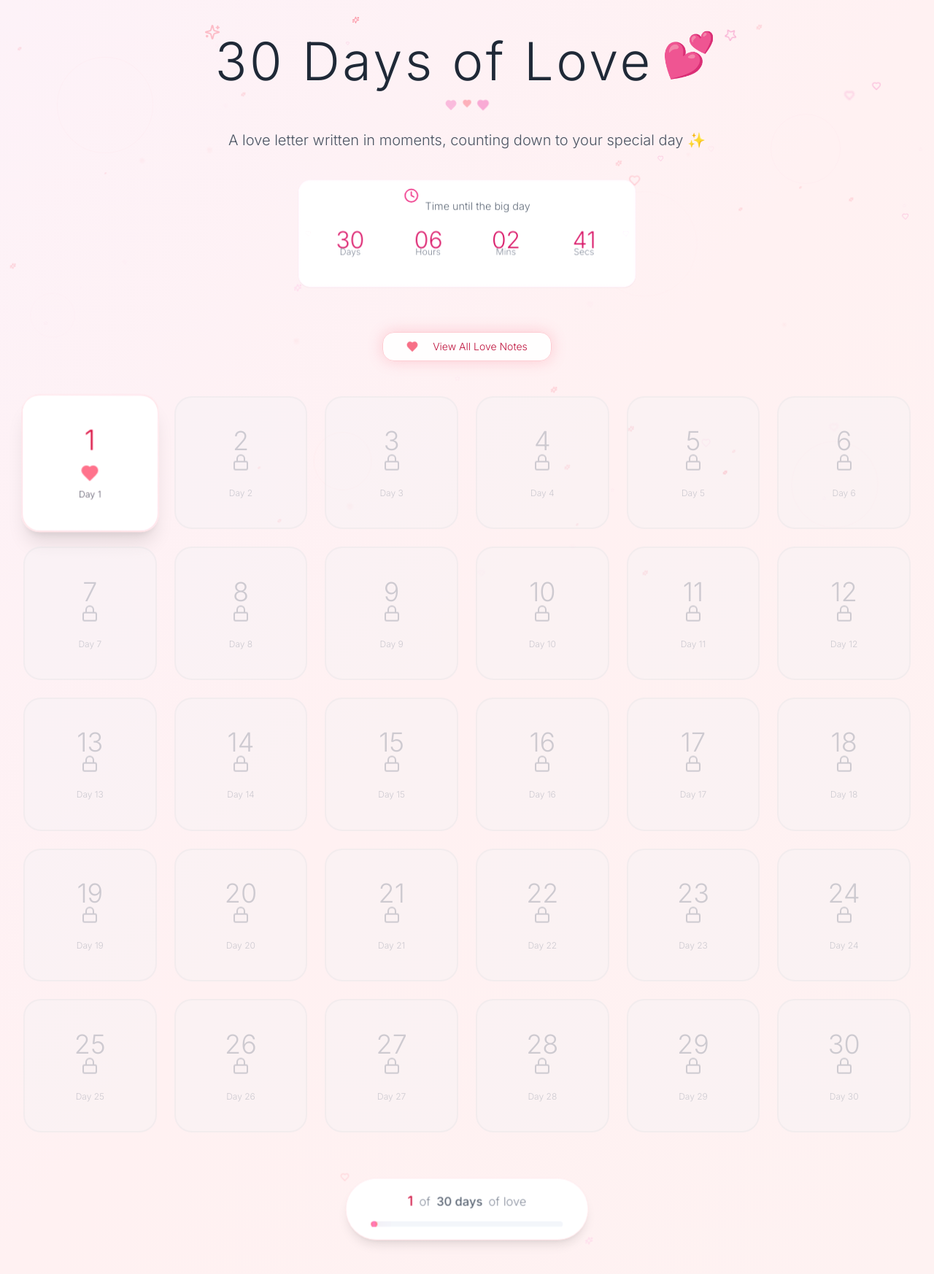
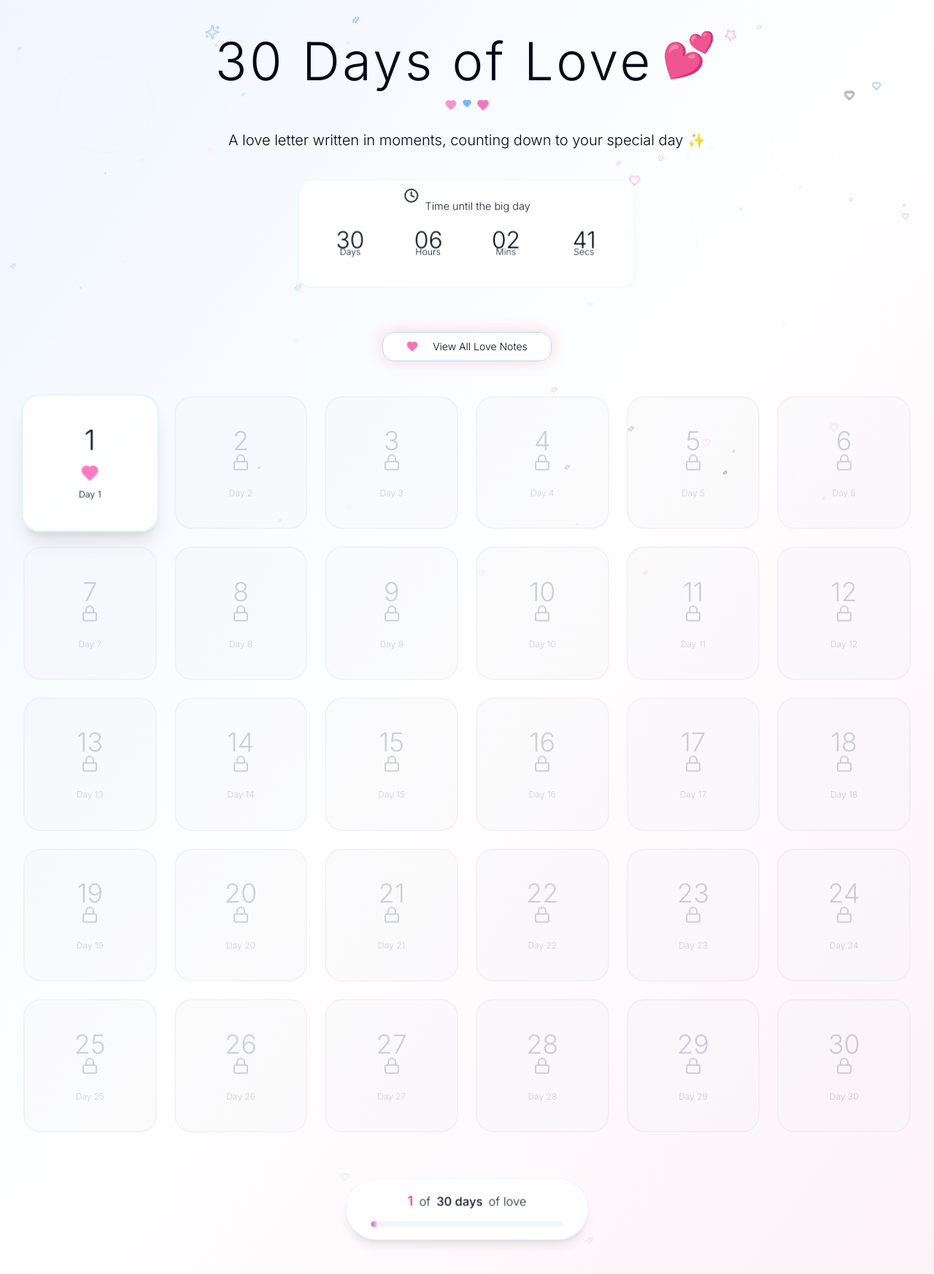
Before and after one commit to anandumv003/thirty-days-of-you-countdown, a React (Vite) app: page / in a window 1280 px wide. Shown: the whole page at 73% size. Built offline with nearby package versions, Linux system fonts and the light colour scheme.

Commit message:
Refine design with new color scheme and messages
Updated the website's color scheme to include pink, white, blue, navy blue, and black. Incorporated the new messages provided by the user. Modified `src/pages/Index.tsx` and `src/components/DayModal.tsx` to reflect these changes.

```diff
--- a/src/components/CountdownTimer.tsx
+++ b/src/components/CountdownTimer.tsx
@@ -1,3 +1,4 @@
+
 import { useState, useEffect } from 'react';
 import { Clock, Heart, Sparkles } from 'lucide-react';
 
@@ -38,18 +39,18 @@ const CountdownTimer = ({ targetDate }: CountdownTimerProps) => {
   }, [targetDate]);
 
   return (
-    <div className="bg-white/70 backdrop-blur-sm rounded-2xl p-6 border border-pink-100 shadow-sm max-w-md mx-auto relative hover-romantic animate-love-pulse">
-      {/* Floating romantic elements */}
+    <div className="bg-white/70 backdrop-blur-sm rounded-2xl p-6 border border-blue-100 shadow-sm max-w-md mx-auto relative hover-romantic animate-love-pulse">
+      {/* Floating romantic elements in her favorite colors */}
       <div className="absolute -top-2 -right-2">
-        <Heart className="w-4 h-4 text-rose-300 opacity-60 animate-float" />
+        <Heart className="w-4 h-4 text-pink-400 opacity-60 animate-float" />
       </div>
       <div className="absolute -bottom-2 -left-2">
-        <Sparkles className="w-3 h-3 text-pink-300 opacity-50 animate-twinkle" />
+        <Sparkles className="w-3 h-3 text-blue-400 opacity-50 animate-twinkle" />
       </div>
 
       <div className="flex items-center justify-center gap-2 mb-4 animate-fade-in">
-        <Clock className="w-5 h-5 text-pink-600 animate-gentle-bounce" />
-        <span className="text-sm font-light text-gray-600">Time until the big day</span>
+        <Clock className="w-5 h-5 text-navy-600 animate-gentle-bounce" />
+        <span className="text-sm font-light text-navy-600">Time until the big day</span>
       </div>
 
       <div className="grid grid-cols-4 gap-4">
@@ -60,22 +61,22 @@ const CountdownTimer = ({ targetDate }: CountdownTimerProps) => {
           { label: 'Secs', value: timeLeft.seconds },
         ].map((item, index) => (
           <div key={item.label} className={`text-center animate-fade-in animate-delay-${(index + 1) * 100}`}>
-            <div className="text-2xl md:text-3xl font-light text-pink-700 mb-1 animate-love-pulse">
+            <div className="text-2xl md:text-3xl font-light text-navy-700 mb-1 animate-love-pulse">
               {item.value.toString().padStart(2, '0')}
             </div>
-            <div className="text-xs text-gray-500 font-light animate-gentle-bounce animate-delay-200">
+            <div className="text-xs text-navy-500 font-light animate-gentle-bounce animate-delay-200">
               {item.label}
             </div>
           </div>
         ))}
       </div>
 
-      {/* Additional romantic touches */}
+      {/* Additional romantic touches in her colors */}
       <div className="absolute top-1/2 left-2 transform -translate-y-1/2">
-        <Heart className="w-2 h-2 text-rose-200 opacity-40 animate-heart-beat" />
+        <Heart className="w-2 h-2 text-pink-200 opacity-40 animate-heart-beat" />
       </div>
       <div className="absolute top-1/2 right-2 transform -translate-y-1/2">
-        <Heart className="w-2 h-2 text-pink-200 opacity-40 animate-heart-beat animate-delay-500" />
+        <Heart className="w-2 h-2 text-blue-200 opacity-40 animate-heart-beat animate-delay-500" />
       </div>
     </div>
   );
--- a/src/pages/Index.tsx
+++ b/src/pages/Index.tsx
@@ -12,8 +12,8 @@ const countdownStartDate = new Date('2025-06-22'); // Start date - adjust this t
 const messages = [
   {
     day: 1,
-    title: "The Countdown Begins",
-    message: "30 days until your birthday, and I can't help but feel lucky to be the one celebrating it with you this year. A beautiful soul was born — and she grew into the woman I adore with all my heart. Here's to every magical moment ahead.",
+    title: "How We Met",
+    message: "We met like strangers in a story neither of us planned. My cousin came over, you tagged along, and everything changed. We shared drinks, some laughs... and suddenly, there you were — drunk, adorable, vomiting on me, and kissing me like the universe had no rules. You had someone else then, so I let it go. But a year later, when life circled back, you came into my world again — this time, for real. It's been messy, wild, painful, beautiful... but through every up and down, I've never stopped loving you. You stood by me when I was at my lowest. And I promise you — I'll make it all worth it. This is our love story, and I wouldn't change a single thing.",
     imageUrl: "/photos/day1.jpg"
   },
   {
@@ -25,7 +25,7 @@ const messages = [
   {
     day: 3,
     title: "The One I Love",
-    message: "You're not just someone I love — you're *the one*. The person I want to talk to after a long day, the one I want beside me for every tomorrow.",
+    message: "You're not just someone I love — you're the one. The person I want to talk to after a long day, the one I want beside me for every tomorrow.",
     imageUrl: "/photos/day3.jpg"
   },
   {
@@ -223,14 +223,18 @@ const Index = () => {
   };
 
   return (
-    <div className="min-h-screen bg-gradient-to-br from-pink-50 via-rose-50 to-red-50 relative overflow-hidden">
-      {/* Enhanced magical floating elements with more animations */}
+    <div className="min-h-screen bg-gradient-to-br from-blue-50 via-white to-pink-50 relative overflow-hidden">
+      {/* Enhanced magical floating elements with her favorite colors */}
       <div className="fixed inset-0 pointer-events-none overflow-hidden">
-        {/* Floating Hearts with varied animations */}
+        {/* Floating Hearts with navy blue and pink variations */}
         {[...Array(15)].map((_, i) => (
           <Heart
             key={`heart-${i}`}
-            className={`absolute text-pink-300 opacity-20 ${
+            className={`absolute opacity-20 ${
+              i % 4 === 0 ? 'text-pink-400' :
+              i % 4 === 1 ? 'text-blue-400' :
+              i % 4 === 2 ? 'text-navy-600' : 'text-pink-300'
+            } ${
               i % 3 === 0 ? 'animate-float' :
               i % 3 === 1 ? 'animate-heart-beat' : 'animate-gentle-bounce'
             } animate-delay-${(i * 200) % 2000}`}
@@ -243,11 +247,14 @@ const Index = () => {
           />
         ))}
 
-        {/* Twinkling Sparkles */}
+        {/* Twinkling Sparkles in blue tones */}
         {[...Array(20)].map((_, i) => (
           <Sparkles
             key={`sparkle-${i}`}
-            className={`absolute text-rose-400 opacity-25 animate-twinkle animate-delay-${(i * 150) % 1500}`}
+            className={`absolute opacity-25 ${
+              i % 3 === 0 ? 'text-blue-400' :
+              i % 3 === 1 ? 'text-pink-400' : 'text-navy-500'
+            } animate-twinkle animate-delay-${(i * 150) % 1500}`}
             style={{
               left: `${Math.random() * 100}%`,
               top: `${Math.random() * 100}%`,
@@ -257,11 +264,13 @@ const Index = () => {
           />
         ))}
 
-        {/* Floating Stars */}
+        {/* Floating Stars in navy and white */}
         {[...Array(12)].map((_, i) => (
           <Star
             key={`star-${i}`}
-            className={`absolute text-pink-200 opacity-30 animate-dreamy-sway animate-delay-${(i * 300) % 2000}`}
+            className={`absolute opacity-30 ${
+              i % 2 === 0 ? 'text-navy-400' : 'text-white'
+            } animate-dreamy-sway animate-delay-${(i * 300) % 2000}`}
             style={{
               left: `${Math.random() * 100}%`,
               top: `${Math.random() * 100}%`,
@@ -271,11 +280,11 @@ const Index = () => {
           />
         ))}
 
-        {/* Magic Gifts floating */}
+        {/* Magic Gifts floating in pink tones */}
         {[...Array(8)].map((_, i) => (
           <Gift
             key={`gift-${i}`}
-            className={`absolute text-rose-300 opacity-15 animate-float-delayed animate-delay-${(i * 400) % 2000}`}
+            className={`absolute text-pink-300 opacity-15 animate-float-delayed animate-delay-${(i * 400) % 2000}`}
             style={{
               left: `${Math.random() * 100}%`,
               top: `${Math.random() * 100}%`,
@@ -286,39 +295,39 @@ const Index = () => {
         ))}
       </div>
 
-      {/* Enhanced romantic geometric background with animations */}
+      {/* Enhanced romantic geometric background with her color scheme */}
       <div className="fixed inset-0 opacity-5 pointer-events-none">
-        <div className="absolute top-20 left-20 w-32 h-32 border border-rose-300 rounded-full animate-love-pulse"></div>
+        <div className="absolute top-20 left-20 w-32 h-32 border border-blue-300 rounded-full animate-love-pulse"></div>
         <div className="absolute top-40 right-32 w-24 h-24 border border-pink-300 rounded-full animate-gentle-bounce animate-delay-1000"></div>
-        <div className="absolute bottom-32 left-1/3 w-20 h-20 border border-red-300 rounded-full animate-dreamy-sway animate-delay-2000"></div>
-        <div className="absolute bottom-20 right-20 w-28 h-28 border border-rose-300 rounded-full animate-magic-spin animate-delay-500"></div>
+        <div className="absolute bottom-32 left-1/3 w-20 h-20 border border-navy-300 rounded-full animate-dreamy-sway animate-delay-2000"></div>
+        <div className="absolute bottom-20 right-20 w-28 h-28 border border-blue-300 rounded-full animate-magic-spin animate-delay-500"></div>
         <div className="absolute top-1/2 left-10 w-16 h-16 border border-pink-400 rounded-full animate-twinkle animate-delay-1500"></div>
-        <div className="absolute top-1/3 right-1/4 w-36 h-36 border border-rose-200 rounded-full animate-float animate-delay-700"></div>
+        <div className="absolute top-1/3 right-1/4 w-36 h-36 border border-blue-200 rounded-full animate-float animate-delay-700"></div>
       </div>
 
       <div className="relative z-10 container mx-auto px-4 py-12 max-w-7xl">
-        {/* Enhanced romantic header with more animations */}
+        {/* Enhanced romantic header with her favorite colors */}
         <div className="text-center mb-16">
           <div className="relative inline-block">
-            <h1 className="text-5xl md:text-7xl font-extralight text-gray-800 mb-6 tracking-wider leading-tight animate-fade-in">
+            <h1 className="text-5xl md:text-7xl font-extralight text-navy-900 mb-6 tracking-wider leading-tight animate-fade-in">
               30 Days of Love
               <span className="inline-block ml-3 animate-gentle-bounce text-6xl">💕</span>
             </h1>
-            {/* Enhanced heart decoration with animations */}
+            {/* Enhanced heart decoration with her color palette */}
             <div className="absolute -bottom-2 left-1/2 transform -translate-x-1/2 flex gap-2">
-              <Heart className="w-4 h-4 text-pink-300 fill-current animate-heart-beat" />
-              <Heart className="w-3 h-3 text-rose-300 fill-current animate-heart-beat animate-delay-200" />
-              <Heart className="w-4 h-4 text-pink-300 fill-current animate-heart-beat animate-delay-500" />
+              <Heart className="w-4 h-4 text-pink-400 fill-current animate-heart-beat" />
+              <Heart className="w-3 h-3 text-blue-400 fill-current animate-heart-beat animate-delay-200" />
+              <Heart className="w-4 h-4 text-pink-400 fill-current animate-heart-beat animate-delay-500" />
             </div>
             {/* Magical sparkles around title */}
             <div className="absolute -top-4 -left-4">
-              <Sparkles className="w-6 h-6 text-rose-400 opacity-60 animate-twinkle" />
+              <Sparkles className="w-6 h-6 text-blue-400 opacity-60 animate-twinkle" />
             </div>
             <div className="absolute -top-2 -right-6">
               <Star className="w-4 h-4 text-pink-400 opacity-50 animate-magic-spin" />
             </div>
           </div>
-          <p className="text-xl text-gray-600 font-light mb-10 mt-8 max-w-2xl mx-auto leading-relaxed animate-fade-in animate-delay-300">
+          <p className="text-xl text-navy-700 font-light mb-10 mt-8 max-w-2xl mx-auto leading-relaxed animate-fade-in animate-delay-300">
             A love letter written in moments, counting down to your special day ✨
           </p>
           <div className="transform hover:scale-105 transition-transform duration-300 animate-fade-in animate-delay-500">
@@ -326,19 +335,19 @@ const Index = () => {
           </div>
         </div>
 
-        {/* Enhanced romantic action buttons with animations */}
+        {/* Enhanced romantic action buttons with her color scheme */}
         <div className="flex justify-center gap-6 mb-12">
           <Button
             onClick={() => setShowGallery(true)}
             variant="outline"
-            className="bg-white/90 backdrop-blur-md border-rose-200 text-rose-700 hover:bg-rose-50 hover:border-rose-300 font-light px-8 py-3 rounded-2xl shadow-lg hover:shadow-xl transition-all duration-300 transform hover:scale-105 hover-romantic animate-romantic-glow"
+            className="bg-white/90 backdrop-blur-md border-blue-200 text-navy-700 hover:bg-blue-50 hover:border-blue-300 font-light px-8 py-3 rounded-2xl shadow-lg hover:shadow-xl transition-all duration-300 transform hover:scale-105 hover-romantic animate-romantic-glow"
           >
-            <Heart className="w-5 h-5 mr-3 text-rose-500 fill-current animate-heart-beat" />
+            <Heart className="w-5 h-5 mr-3 text-pink-500 fill-current animate-heart-beat" />
             View All Love Notes
           </Button>
         </div>
 
-        {/* Enhanced romantic calendar grid with staggered animations */}
+        {/* Enhanced romantic calendar grid with her favorite colors */}
         <div className="grid grid-cols-5 md:grid-cols-6 gap-4 md:gap-6 mb-16 px-4">
           {messages.map((dayData, index) => {
             const unlocked = isUnlocked(dayData.day);
@@ -361,45 +370,45 @@ const Index = () => {
                     w-full h-full rounded-3xl p-5 flex flex-col items-center justify-center
                     transition-all duration-700 relative overflow-hidden backdrop-blur-sm
                     ${unlocked
-                      ? 'bg-gradient-to-br from-white/95 via-rose-50/85 to-pink-50/90 border-2 border-rose-200/70 shadow-xl hover:shadow-2xl hover:border-rose-300 animate-love-pulse'
+                      ? 'bg-gradient-to-br from-white/95 via-blue-50/85 to-pink-50/90 border-2 border-blue-200/70 shadow-xl hover:shadow-2xl hover:border-pink-300 animate-love-pulse'
                       : 'bg-gray-100/70 border-2 border-gray-300/40'
                     }
                   `}
                 >
-                  {/* Enhanced romantic background effects with more animations */}
+                  {/* Enhanced romantic background effects with her colors */}
                   {unlocked && (
                     <>
                       {/* Animated romantic glow */}
-                      <div className="absolute inset-0 bg-gradient-to-br from-rose-100/40 via-transparent to-pink-100/40 opacity-0 group-hover:opacity-100 transition-opacity duration-700 animate-romantic-glow"></div>
+                      <div className="absolute inset-0 bg-gradient-to-br from-blue-100/40 via-transparent to-pink-100/40 opacity-0 group-hover:opacity-100 transition-opacity duration-700 animate-romantic-glow"></div>
 
-                      {/* Enhanced animated sparkles and hearts */}
+                      {/* Enhanced animated sparkles and hearts in her colors */}
                       <div className="absolute inset-0 opacity-0 group-hover:opacity-100 transition-opacity duration-700">
-                        <div className="absolute top-3 right-3 w-1.5 h-1.5 bg-rose-400 rounded-full animate-twinkle"></div>
+                        <div className="absolute top-3 right-3 w-1.5 h-1.5 bg-blue-400 rounded-full animate-twinkle"></div>
                         <div className="absolute bottom-4 left-4 w-1 h-1 bg-pink-400 rounded-full animate-heart-beat animate-delay-300"></div>
-                        <div className="absolute top-1/2 left-1/2 w-1 h-1 bg-red-400 rounded-full animate-gentle-bounce animate-delay-700"></div>
-                        <div className="absolute top-4 left-3 w-0.5 h-0.5 bg-rose-300 rounded-full animate-float animate-delay-1000"></div>
+                        <div className="absolute top-1/2 left-1/2 w-1 h-1 bg-navy-400 rounded-full animate-gentle-bounce animate-delay-700"></div>
+                        <div className="absolute top-4 left-3 w-0.5 h-0.5 bg-blue-300 rounded-full animate-float animate-delay-1000"></div>
                         <div className="absolute bottom-3 right-4 w-0.5 h-0.5 bg-pink-300 rounded-full animate-dreamy-sway animate-delay-500"></div>
                       </div>
 
-                      {/* Magical floating mini hearts on hover */}
+                      {/* Magical floating mini hearts on hover in her colors */}
                       <div className="absolute inset-0 opacity-0 group-hover:opacity-60 transition-opacity duration-500">
-                        <Heart className="absolute top-2 left-2 w-2 h-2 text-rose-300 animate-float" />
-                        <Heart className="absolute bottom-2 right-2 w-1.5 h-1.5 text-pink-300 animate-gentle-bounce animate-delay-200" />
+                        <Heart className="absolute top-2 left-2 w-2 h-2 text-blue-400 animate-float" />
+                        <Heart className="absolute bottom-2 right-2 w-1.5 h-1.5 text-pink-400 animate-gentle-bounce animate-delay-200" />
                       </div>
                     </>
                   )}
 
-                  {/* Enhanced day number with romantic colors and animations */}
+                  {/* Enhanced day number with her favorite colors */}
                   <div className={`text-3xl md:text-4xl font-extralight mb-3 z-10 transition-all duration-300 ${
-                    unlocked ? 'text-rose-700 group-hover:text-rose-800 animate-love-pulse' : 'text-gray-400'
+                    unlocked ? 'text-navy-700 group-hover:text-navy-800 animate-love-pulse' : 'text-gray-400'
                   }`}>
                     {dayData.day}
                   </div>
 
-                  {/* Enhanced icons with heart theme and animations */}
+                  {/* Enhanced icons with heart theme and her colors */}
                   <div className="z-10 mb-2">
                     {unlocked ? (
-                      <Heart className="w-6 h-6 text-rose-500 opacity-70 group-hover:scale-125 group-hover:text-rose-600 transition-all duration-300 group-hover:rotate-12 fill-current animate-heart-beat" />
+                      <Heart className="w-6 h-6 text-pink-500 opacity-70 group-hover:scale-125 group-hover:text-pink-600 transition-all duration-300 group-hover:rotate-12 fill-current animate-heart-beat" />
                     ) : (
                       <Lock className="w-6 h-6 text-gray-400 animate-gentle-bounce" />
                     )}
@@ -407,7 +416,7 @@ const Index = () => {
 
                   {/* Enhanced day label with romantic animations */}
                   <div className={`text-xs text-center font-light transition-all duration-300 ${
-                    unlocked ? 'text-gray-600 group-hover:text-gray-700 animate-fade-in' : 'text-gray-400'
+                    unlocked ? 'text-navy-600 group-hover:text-navy-700 animate-fade-in' : 'text-gray-400'
                   }`}>
                     Day {dayData.day}
                   </div>
@@ -417,25 +426,25 @@ const Index = () => {
           })}
         </div>
 
-        {/* Enhanced romantic progress indicator with animations */}
+        {/* Enhanced romantic progress indicator with her colors */}
         <div className="text-center animate-fade-in animate-delay-1000">
-          <div className="bg-white/90 backdrop-blur-md rounded-full px-8 py-4 inline-block border border-rose-200/70 shadow-lg hover-romantic animate-love-pulse">
-            <p className="text-base text-gray-700 font-light">
-              <span className="font-medium text-rose-700 text-lg animate-gentle-bounce">{currentDay}</span>
-              <span className="text-gray-500 mx-2">of</span>
-              <span className="font-medium text-gray-600">30 days</span>
-              <span className="text-gray-500 ml-2">of love</span>
+          <div className="bg-white/90 backdrop-blur-md rounded-full px-8 py-4 inline-block border border-blue-200/70 shadow-lg hover-romantic animate-love-pulse">
+            <p className="text-base text-navy-700 font-light">
+              <span className="font-medium text-pink-600 text-lg animate-gentle-bounce">{currentDay}</span>
+              <span className="text-navy-500 mx-2">of</span>
+              <span className="font-medium text-navy-600">30 days</span>
+              <span className="text-navy-500 ml-2">of love</span>
             </p>
-            {/* Enhanced romantic progress bar with glow animation */}
+            {/* Enhanced romantic progress bar with her color gradient */}
             <div className="mt-3 w-64 h-2 bg-gray-200 rounded-full overflow-hidden">
               <div
-                className="h-full bg-gradient-to-r from-rose-400 via-pink-400 to-red-400 rounded-full transition-all duration-1000 ease-out animate-romantic-glow"
+                className="h-full bg-gradient-to-r from-blue-400 via-pink-400 to-navy-500 rounded-full transition-all duration-1000 ease-out animate-romantic-glow"
                 style={{ width: `${(currentDay / 30) * 100}%` }}
               ></div>
             </div>
-            {/* Floating hearts around progress */}
+            {/* Floating hearts around progress in her colors */}
             <div className="absolute -top-2 -left-2">
-              <Heart className="w-3 h-3 text-rose-300 opacity-50 animate-float" />
+              <Heart className="w-3 h-3 text-blue-300 opacity-50 animate-float" />
             </div>
             <div className="absolute -bottom-2 -right-2">
               <Sparkles className="w-3 h-3 text-pink-300 opacity-50 animate-twinkle" />
```
Also changed, not shown: src/components/DayModal.tsx (+27 -27 lines), src/components/MessageGallery.tsx (+16 -16 lines).
